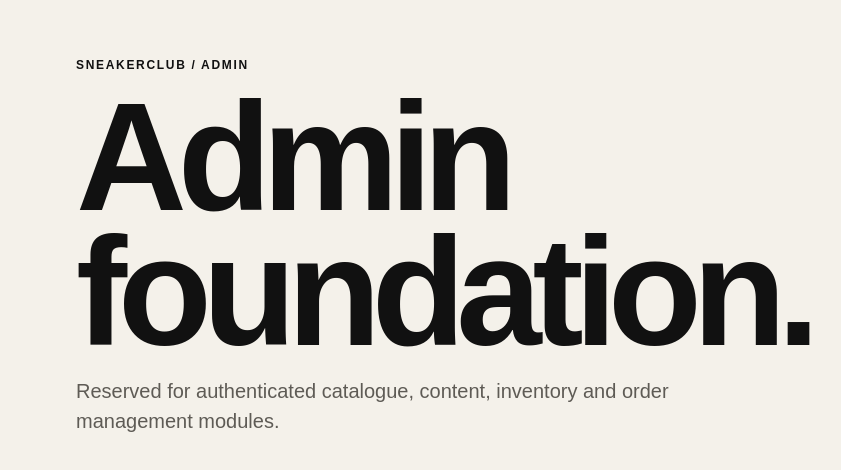
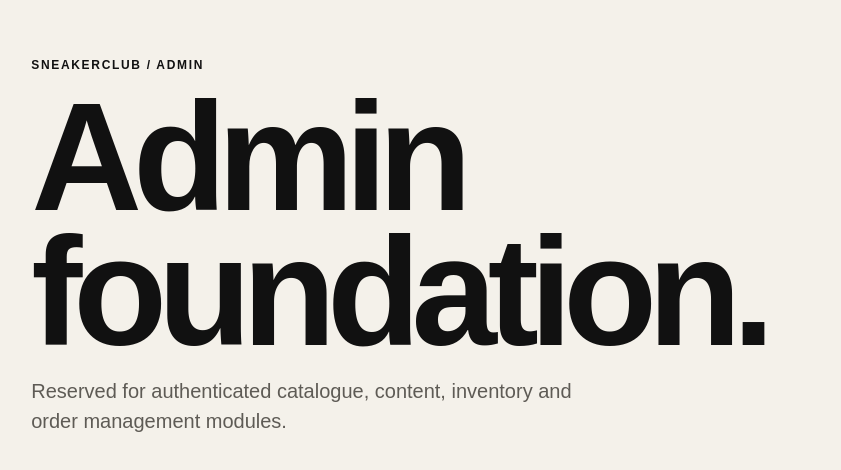
Before and after one commit to gthawani-del/sneakerclub, a Next.js app: page /admin in a window 1280 px wide. Shown: the part 154-624 px from the top of the page, without its empty margins (20-861 px from the left). Built offline with nearby package versions, Linux system fonts and the light colour scheme.

Commit message:
feat: style static 3D hero with responsive performance-safe layout

```diff
--- a/src/app/globals.css
+++ b/src/app/globals.css
@@ -12,7 +12,7 @@
     --fg: #111111;
     --muted: #5e5b55;
     --space: clamp(1.25rem, 4vw, 4rem);
-    --measure: 68rem;
+    --measure: 76rem;
   }
 }
 
@@ -57,6 +57,48 @@
     align-content: center;
     gap: 1rem;
   }
+  .hero {
+    position: relative;
+    min-height: 100svh;
+    overflow: hidden;
+    isolation: isolate;
+    display: grid;
+    align-items: end;
+    padding: var(--space);
+  }
+  .hero-copy {
+    position: relative;
+    z-index: 2;
+    width: min(100%, var(--measure));
+    display: grid;
+    gap: 1rem;
+    pointer-events: none;
+  }
+  .sneaker-stage, .stage-fallback {
+    position: absolute;
+    z-index: 1;
+    inset: 0;
+  }
+  .stage-fallback {
+    display: grid;
+    place-items: center;
+    color: var(--muted);
+    background: radial-gradient(circle at 55% 45%, #ffffff 0, var(--bg) 58%);
+  }
+  .stage-loader {
+    font: 700 .7rem/1 Arial, Helvetica, sans-serif;
+    letter-spacing: .12em;
+    text-transform: uppercase;
+    white-space: nowrap;
+  }
+  .asset-credit {
+    position: absolute;
+    z-index: 2;
+    top: var(--space);
+    right: var(--space);
+    color: var(--muted);
+    font-size: .68rem;
+  }
   .eyebrow {
     font-size: .75rem;
     font-weight: 700;
@@ -70,8 +112,12 @@
     letter-spacing: -.06em;
   }
   .lede {
-    max-width: 42rem;
+    max-width: 34rem;
     color: var(--muted);
     font-size: clamp(1rem, 2vw, 1.25rem);
   }
+  @media (max-width: 48rem) {
+    .hero { padding-bottom: max(2rem, env(safe-area-inset-bottom)); }
+    .asset-credit { left: var(--space); right: auto; }
+  }
 }
```
